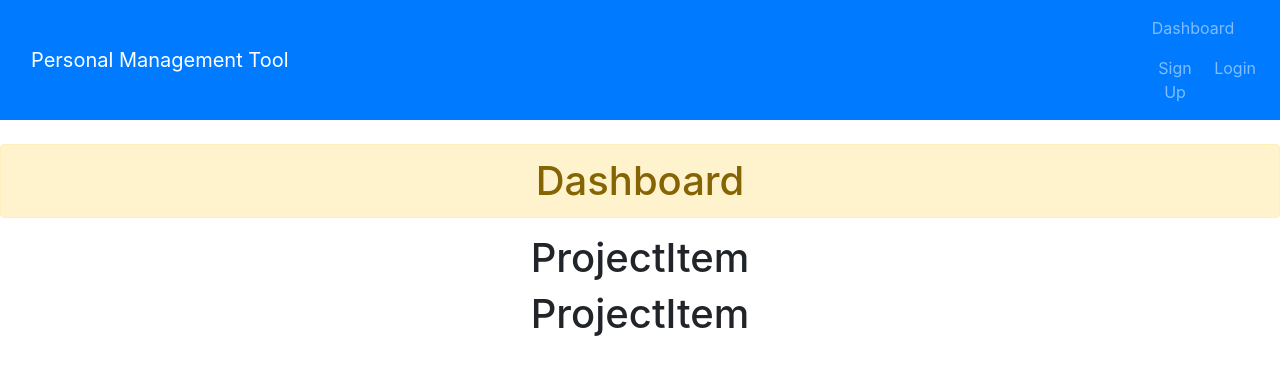
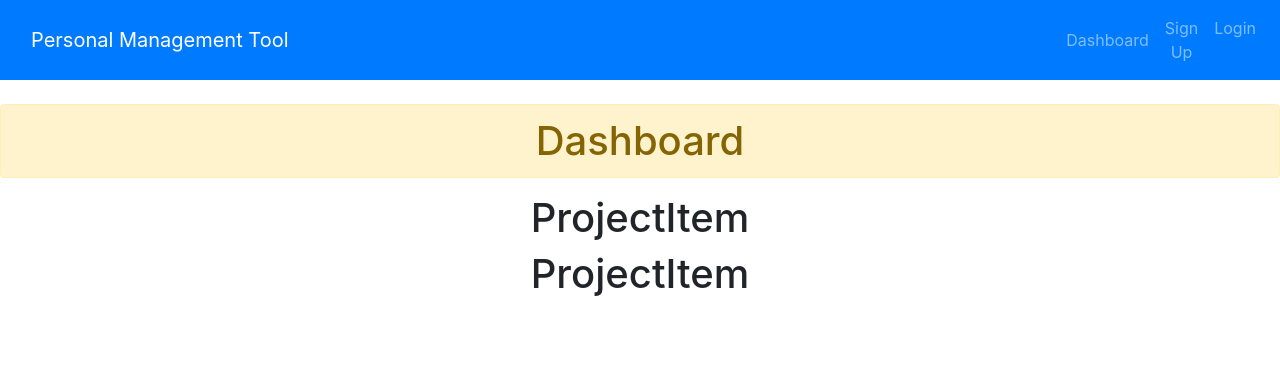
Before and after one commit to joeyskuo/project-board-frontend, a React (Create React App) app: page / in a window 1280 px wide. Shown: the top 374 px of the page. Built offline with nearby package versions, Linux system fonts and the light colour scheme.

Commit message:
added collapse class to navbar links

```diff
--- a/src/components/Layout/Header.js
+++ b/src/components/Layout/Header.js
@@ -9,7 +9,7 @@ class Header extends Component {
                     <a className={"navbar-brand"} href="/">Personal Management Tool</a>
                 </div>
 
-                <div>
+                <div className={"collapse navbar-collapse"}>
                     <ul className="navbar-nav">
                         <li className="nav-item"><a className={"nav-link"} href="">Dashboard</a></li>
                     </ul>
```
